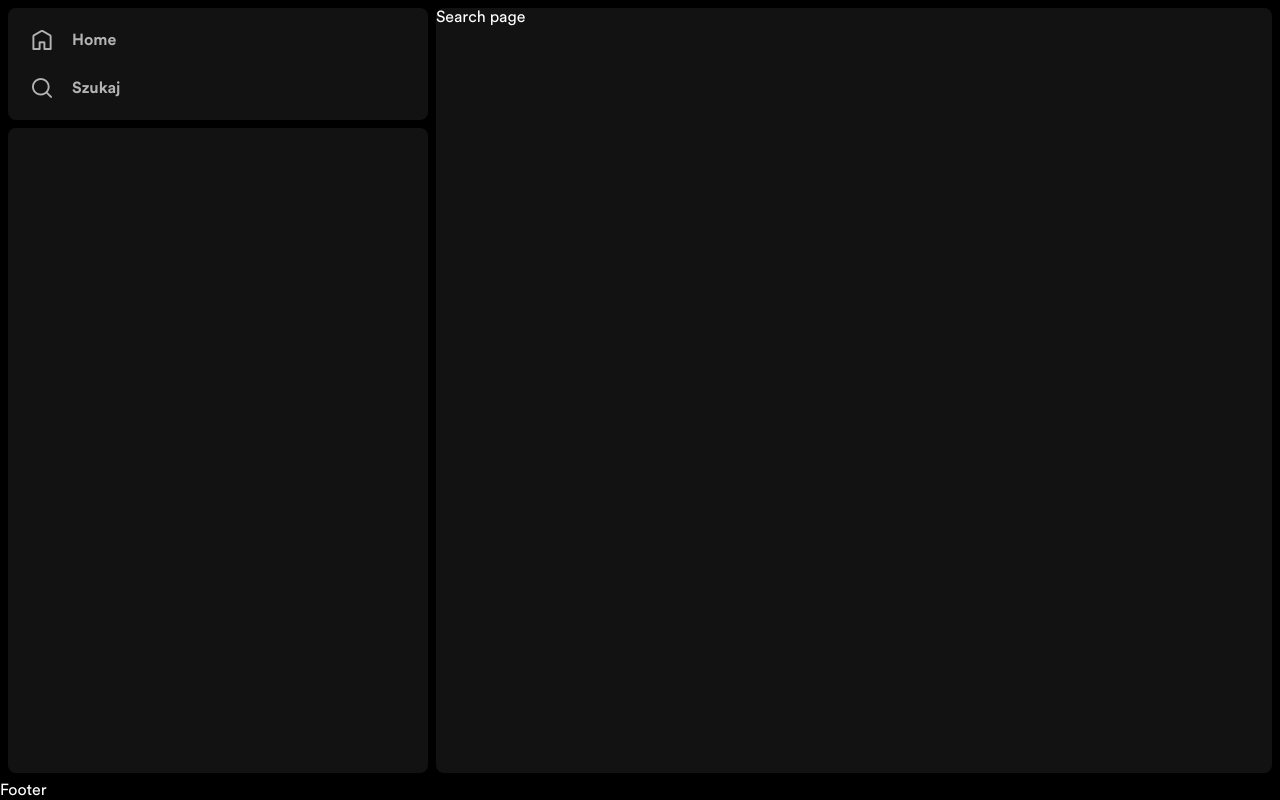
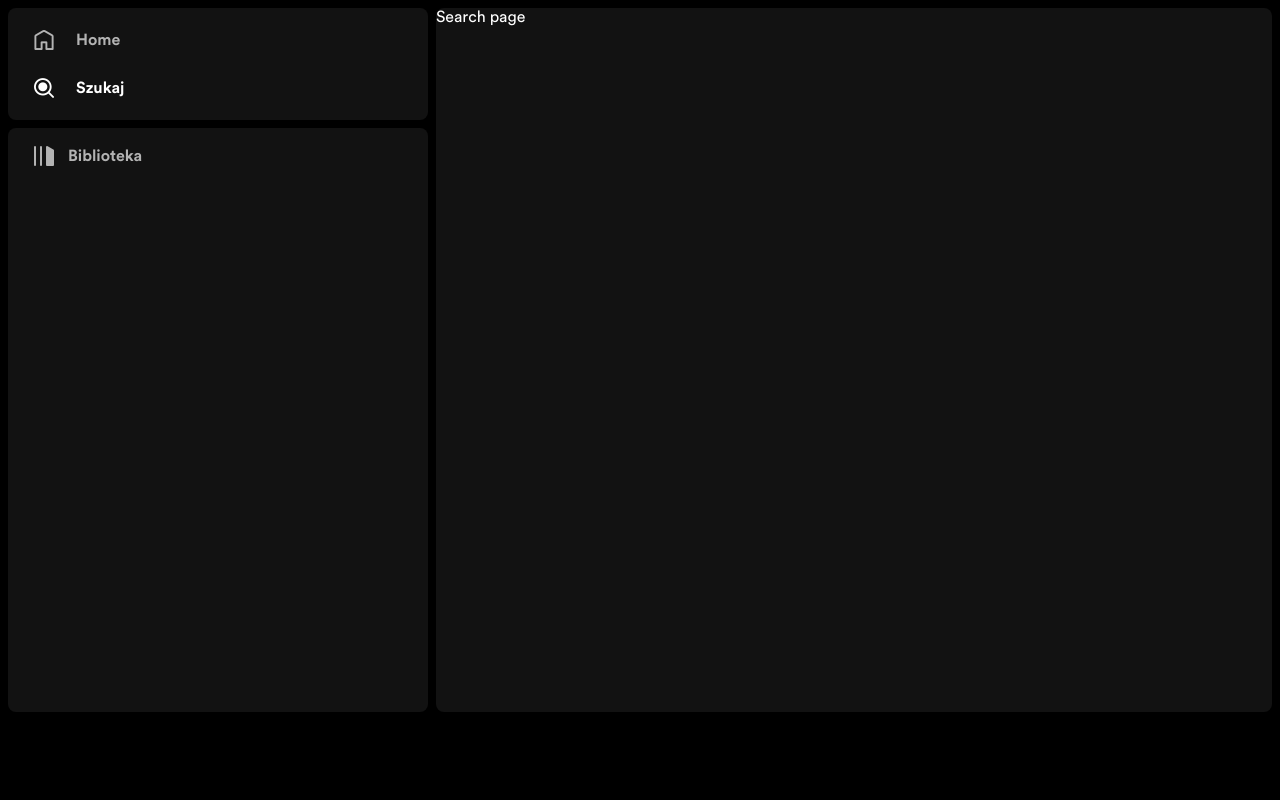
Before and after one commit to WojciechSkirlo/spotify-clone, a React (Vite) app: page /search in a window 1280 px wide. Built offline with nearby package versions, Linux system fonts and the light colour scheme.

Commit message:
feat: divide navigation commits in smaller units

```diff
--- /dev/null
+++ b/src/components/navigation/Bottom.tsx
@@ -0,0 +1,49 @@
+import styled from "styled-components";
+
+const StyledNavigationBottom = styled.div`
+    background: #121212;
+    padding: 8px 12px;
+    border-radius: var(--sp-tile-border-radius);
+    flex-grow: 1;
+
+    div > button {
+        padding: 4px 12px;
+        display: flex;
+        align-items: center;
+        border: none;
+        background: none;
+        text-decoration: none;
+        color: #b3b3b3;
+        font-weight: 700;
+        gap: 12px;
+        font-size: 1rem;
+        height: 40px;
+        transition: color 0.2s linear;
+        cursor: pointer;
+
+        &.active {
+            color: #ffffff;
+        }
+
+        &:hover {
+            color: #ffffff;
+        }
+
+        i {
+            font-size: 1.25rem;
+        }
+    }
+`;
+
+export default function NavigationBottom() {
+    return (
+        <StyledNavigationBottom>
+            <div>
+                <button>
+                    <i className="sp-your-playlist-icon"></i>
+                    <span>Biblioteka</span>
+                </button>
+            </div>
+        </StyledNavigationBottom>
+    );
+}
--- /dev/null
+++ b/src/components/navigation/Top.tsx
@@ -0,0 +1,70 @@
+import styled from "styled-components";
+import { NavLink } from "react-router-dom";
+
+const StyledNavigationTop = styled.div`
+    background: #121212;
+    padding: 8px 12px;
+    border-radius: var(--sp-tile-border-radius);
+    display: flex;
+    flex-direction: column;
+
+    ul {
+        list-style: none;
+
+        li {
+            padding: 4px 12px;
+
+            a {
+                text-decoration: none;
+                color: #b3b3b3;
+                font-weight: 700;
+                display: flex;
+                align-items: center;
+                gap: 20px;
+                height: 40px;
+                transition: color 0.2s linear;
+
+                &.active {
+                    color: #ffffff;
+                }
+
+                &:hover {
+                    color: #ffffff;
+                }
+
+                i {
+                    font-size: 1.25rem;
+                }
+            }
+        }
+    }
+`;
+
+export default function NavigationTop() {
+    return (
+        <StyledNavigationTop>
+            <ul>
+                <li>
+                    <NavLink to="/">
+                        {({ isActive }) => (
+                            <>
+                                <i className={isActive ? "sp-home-icon" : "sp-home-outline-icon"}></i>
+                                <span>Home</span>
+                            </>
+                        )}
+                    </NavLink>
+                </li>
+                <li>
+                    <NavLink to="/search">
+                        {({ isActive }) => (
+                            <>
+                                <i className={isActive ? "sp-search-icon" : "sp-search-outline-icon"}></i>
+                                <span>Szukaj</span>
+                            </>
+                        )}
+                    </NavLink>
+                </li>
+            </ul>
+        </StyledNavigationTop>
+    );
+}
--- a/src/components/the/Footer.tsx
+++ b/src/components/the/Footer.tsx
@@ -1,8 +1,31 @@
+import styled from "styled-components";
+
+const Footer = styled.footer`
+    display: flex;
+    height: 80px;
+    padding: 8px;
+`;
+
+const Info = styled.div`
+
+`
+
+const Player = styled.div`
+
+`
+
+const Options = styled.div`
+
+`
+
+
 export default function TheFooter() {
     return (
-        <>
-            Footer
-        </>
+        <Footer>
+            <Info></Info>
+            <Player></Player>
+            <Options></Options>
+        </Footer>
     )
 
 }
--- /dev/null
+++ b/src/components/the/Navigation.tsx
@@ -0,0 +1,19 @@
+import styled from "styled-components";
+import NavigationTop from "../navigation/Top";
+import NavigationBottom from "../navigation/Bottom";
+
+const Nav = styled.nav`
+    display: flex;
+    flex-direction: column;
+    gap: var(--sp-panel-gap);
+`;
+
+
+export default function TheNavigation() {
+    return (
+        <Nav>
+            <NavigationTop />
+            <NavigationBottom />
+        </Nav>
+    );
+}
--- a/src/index.css
+++ b/src/index.css
@@ -71,6 +71,7 @@ body {
     font-style: normal;
     font-weight: normal;
     line-height: 1;
+    padding: 2px;
     -webkit-font-smoothing: antialiased;
     -moz-osx-font-smoothing: grayscale;
 }
--- a/src/layouts/default.tsx
+++ b/src/layouts/default.tsx
@@ -1,6 +1,7 @@
 import styled from "styled-components";
-import { Outlet, Link } from "react-router-dom";
+import { Outlet } from "react-router-dom";
 import TheFooter from "../components/the/Footer";
+import TheNavigation from "../components/the/Navigation";
 
 const Wrapper = styled.div`
     flex-grow: 1;
@@ -12,81 +13,18 @@ const Wrapper = styled.div`
     gap: var(--sp-panel-gap);
 `;
 
-const Nav = styled.nav`
-    display: flex;
-    flex-direction: column;
-    gap: var(--sp-panel-gap);
-`;
-
-const NavTop = styled.div`
-    background: #121212;
-    padding: 8px 12px;
-    border-radius: var(--sp-tile-border-radius);
-    display: flex;
-    flex-direction: column;
-
-    ul {
-        list-style: none;
-
-        li {
-            padding: 4px 12px;
-
-            a {
-                text-decoration: none;
-                color: #b3b3b3;
-                font-weight: 700;
-                display: flex;
-                align-items: center;
-                gap: 20px;
-                height: 40px;
-                transition: color 0.2s linear;
-
-                &:hover {
-                    color: #ffffff;
-                }
-            }
-        }
-    }
-`;
-
-const NavBottom = styled.div`
-    background: #121212;
-    padding: 8px 12px;
-    border-radius: var(--sp-tile-border-radius);
-    flex-grow: 1;
-`;
-
 const Main = styled.main`
     background: #121212;
     border-radius: var(--sp-tile-border-radius);
     flex-grow: 1;
 `;
 
-const NavItem = styled.li``;
 
 export default function Root() {
     return (
         <>
             <Wrapper>
-                <Nav>
-                    <NavTop>
-                        <ul>
-                            <li>
-                                <Link to="/">
-                                    <i style={{ fontSize: "1.25rem" }} className="sp-home-outline-icon"></i>
-                                    <span>Home</span>
-                                </Link>
-                            </li>
-                            <li>
-                                <Link to="/search">
-                                    <i style={{ fontSize: "1.25rem" }} className="sp-search-outline-icon"></i>
-                                    <span>Szukaj</span>
-                                </Link>
-                            </li>
-                        </ul>
-                    </NavTop>
-                    <NavBottom></NavBottom>
-                </Nav>
+                <TheNavigation />
                 <Main>
                     <Outlet />
                 </Main>
```
